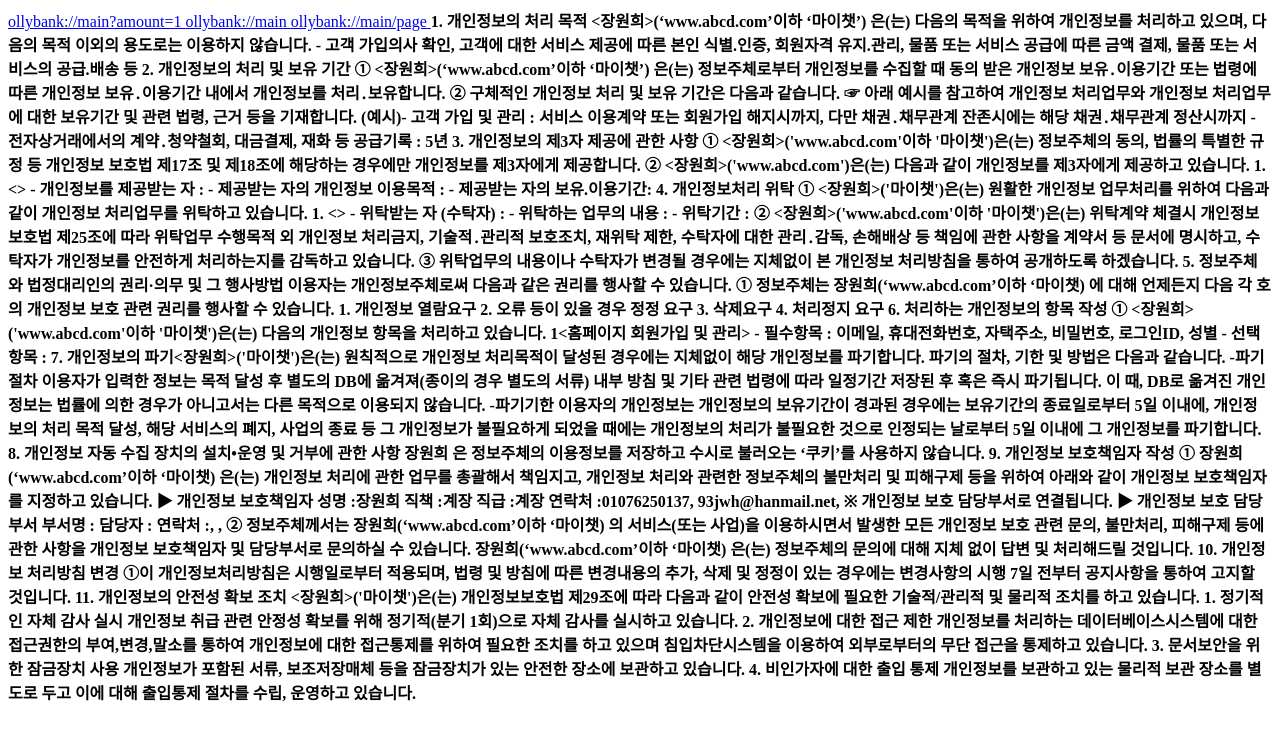
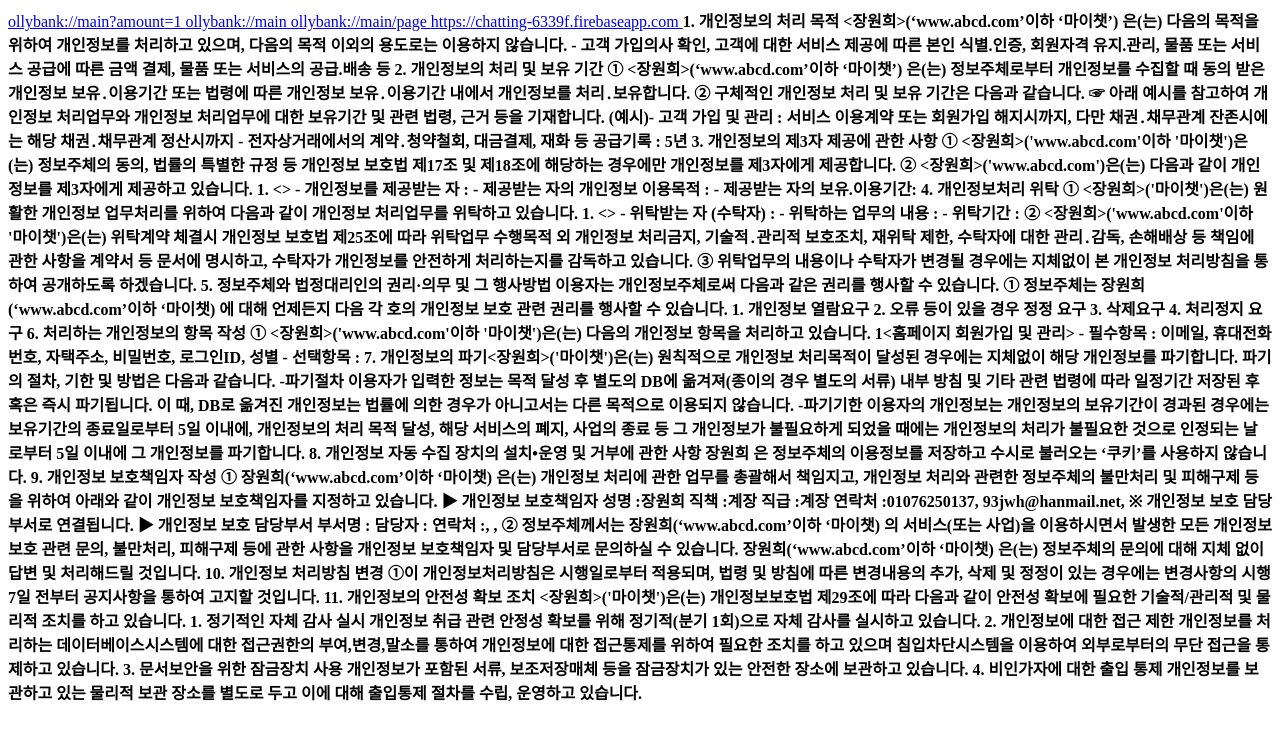
Before and after one commit to WONHEEJANG/web1, a plain HTML site: page index.html in a window 1280 px wide. Drawn offline with Linux system fonts and the light colour scheme.

Commit message:
Update index.html

```diff
--- a/index.html
+++ b/index.html
@@ -20,6 +20,8 @@
 <a href="ollybank://main?amount=1">   ollybank://main?amount=1 </a>
   <a href="ollybank://main">   ollybank://main </a>
    <a href="ollybank://main/page">   ollybank://main/page </a>
+  <a href="https:// chatting-6339f.firebaseapp.com"> https://chatting-6339f.firebaseapp.com </a>
+
   <strong>1. 개인정보의 처리 목적 <장원희>(‘www.abcd.com’이하 ‘마이챗’) 은(는) 다음의 목적을 위하여 개인정보를 처리하고 있으며, 다음의 목적 이외의 용도로는 이용하지 않습니다.
 - 고객 가입의사 확인, 고객에 대한 서비스 제공에 따른 본인 식별.인증, 회원자격 유지.관리, 물품 또는 서비스 공급에 따른 금액 결제, 물품 또는 서비스의 공급.배송 등
 
```
